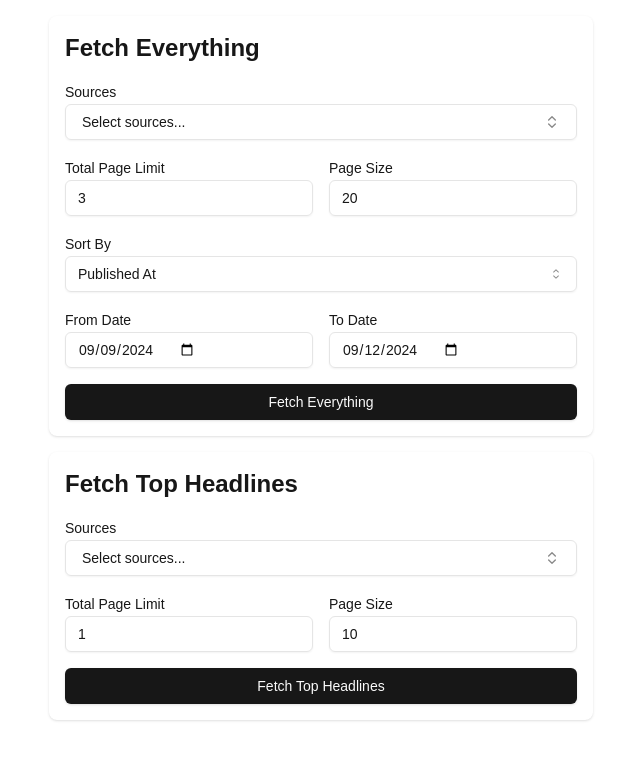
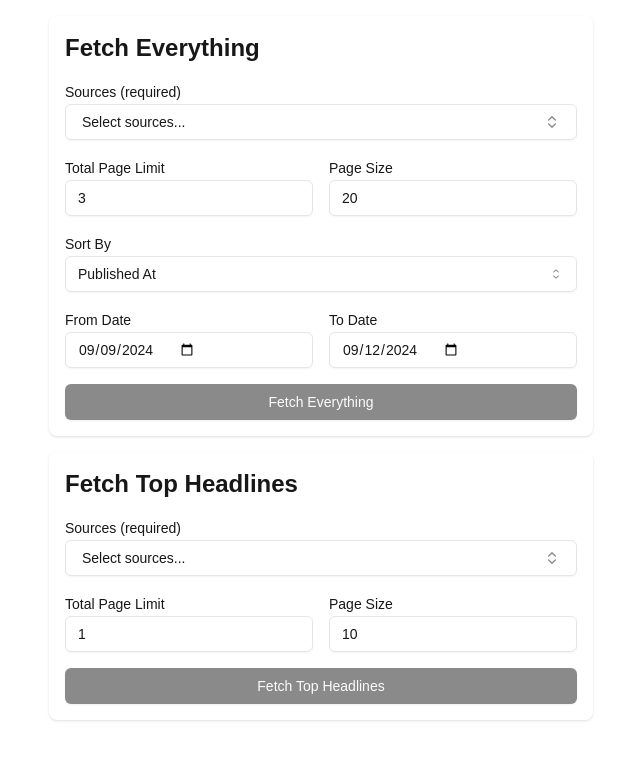
Before and after one commit to vishalkumar1301/news-timeline, a Next.js app: page /news in a window 1280 px wide. Shown: the top 760 px of the page, without its empty margins (319-959 px from the left). Built offline with nearby package versions, Linux system fonts and the light colour scheme.

Commit message:
Made the sources field required

```diff
--- a/src/components/FetchEverything.tsx
+++ b/src/components/FetchEverything.tsx
@@ -49,6 +49,10 @@ export default function FetchEverything({ onFetchSuccess, onFetchError }: FetchE
 
   const handleSubmit = async (e: React.FormEvent) => {
     e.preventDefault();
+    if (settings.params.sources.length === 0) {
+      setError('Please select at least one source');
+      return;
+    }
     setLoading(true);
     setError('');
     try {
@@ -77,6 +81,8 @@ export default function FetchEverything({ onFetchSuccess, onFetchError }: FetchE
     }
   };
 
+  const isSubmitDisabled = settings.params.sources.length === 0 || loading;
+
   console.log('Render settings:', settings);
 
   return (
@@ -84,7 +90,7 @@ export default function FetchEverything({ onFetchSuccess, onFetchError }: FetchE
       <h2 className="text-2xl font-bold mb-4">Fetch Everything</h2>
 
       <div>
-        <Label htmlFor="sources">Sources</Label>
+        <Label htmlFor="sources">Sources (required)</Label>
         <MultiSelect
           options={sourceOptions}
           selected={settings.params.sources}
@@ -151,7 +157,7 @@ export default function FetchEverything({ onFetchSuccess, onFetchError }: FetchE
         </div>
       </div>
 
-      <Button type="submit" className="w-full" disabled={loading}>
+      <Button type="submit" className="w-full" disabled={isSubmitDisabled}>
         {loading ? 'Fetching...' : 'Fetch Everything'}
       </Button>
 
--- a/src/components/FetchTopHeadlines.tsx
+++ b/src/components/FetchTopHeadlines.tsx
@@ -47,6 +47,10 @@ export default function FetchTopHeadlines({ onFetchSuccess, onFetchError }: Fetc
 
   const handleSubmit = async (e: React.FormEvent) => {
     e.preventDefault();
+    if (settings.params.sources.length === 0) {
+      setError('Please select at least one source');
+      return;
+    }
     setLoading(true);
     setError('');
     try {
@@ -72,6 +76,8 @@ export default function FetchTopHeadlines({ onFetchSuccess, onFetchError }: Fetc
     }
   };
 
+  const isSubmitDisabled = settings.params.sources.length === 0 || loading;
+
   console.log('Render settings:', settings);
 
   return (
@@ -79,7 +85,7 @@ export default function FetchTopHeadlines({ onFetchSuccess, onFetchError }: Fetc
       <h2 className="text-2xl font-bold mb-4">Fetch Top Headlines</h2>
 
       <div>
-        <Label htmlFor="sources">Sources</Label>
+        <Label htmlFor="sources">Sources (required)</Label>
         <MultiSelect
           options={sourceOptions}
           selected={settings.params.sources}
@@ -110,7 +116,7 @@ export default function FetchTopHeadlines({ onFetchSuccess, onFetchError }: Fetc
         </div>
       </div>
 
-      <Button type="submit" className="w-full" disabled={loading}>
+      <Button type="submit" className="w-full" disabled={isSubmitDisabled}>
         {loading ? 'Fetching...' : 'Fetch Top Headlines'}
       </Button>
 
```
